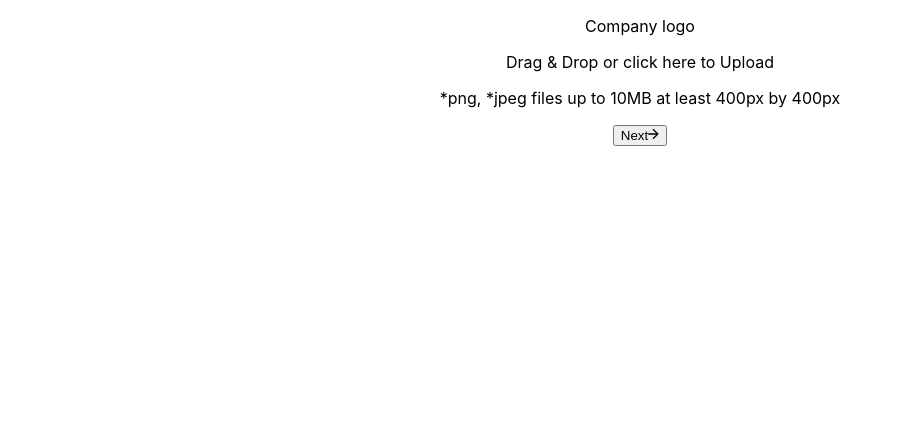
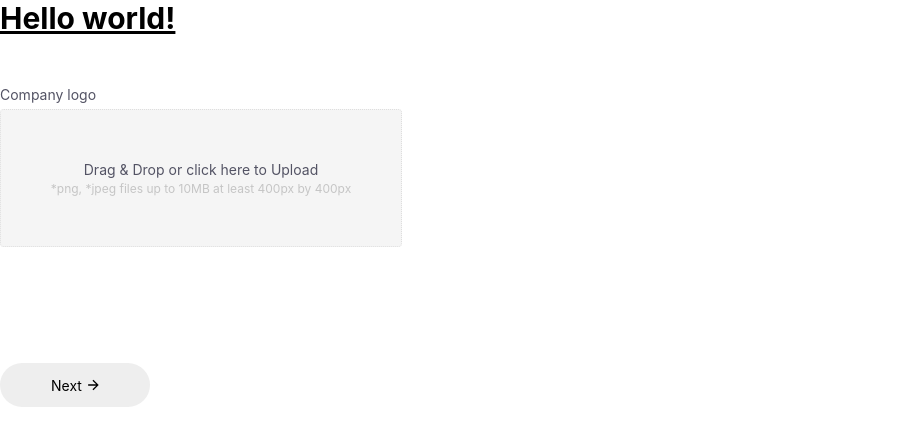
Before and after one commit to Tausif4171/FeatureBits, a React (Create React App) app: page / in a window 1280 px wide. Shown: the top 446 px of the page, without its empty margins (0-902 px from the left). Built offline with nearby package versions, Linux system fonts and the light colour scheme.

Commit message:
tailwind css setup into project 🎉

```diff
--- a/package.json
+++ b/package.json
@@ -39,5 +39,8 @@
       "last 1 firefox version",
       "last 1 safari version"
     ]
+  },
+  "devDependencies": {
+    "tailwindcss": "^3.3.6"
   }
 }
--- a/src/App.tsx
+++ b/src/App.tsx
@@ -5,7 +5,11 @@
 
 function App() {
   return (
-    <div className="App">
+    <div>
+      <h1 className="text-3xl font-bold underline">
+        Hello world!
+      </h1>
+
       <DragAndDropFileUpload />
     </div>
   );
--- a/src/index.css
+++ b/src/index.css
@@ -1,3 +1,7 @@
+@tailwind base;
+@tailwind components;
+@tailwind utilities;
+
 body {
   margin: 0;
   font-family: -apple-system, BlinkMacSystemFont, 'Segoe UI', 'Roboto', 'Oxygen',
--- /dev/null
+++ b/tailwind.config.js
@@ -0,0 +1,10 @@
+/** @type {import('tailwindcss').Config} */
+module.exports = {
+  content: [
+    "./src/**/*.{js,jsx,ts,tsx}",
+  ],
+  theme: {
+    extend: {},
+  },
+  plugins: [],
+}
```
Also changed, not shown: 1 other file (tests, documents, lock files or other folders).
